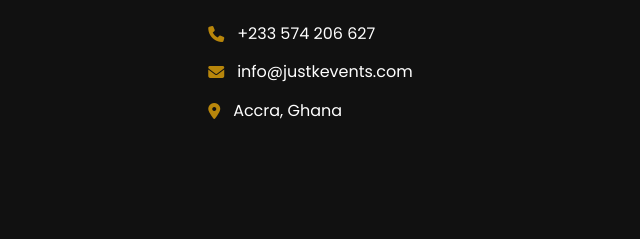
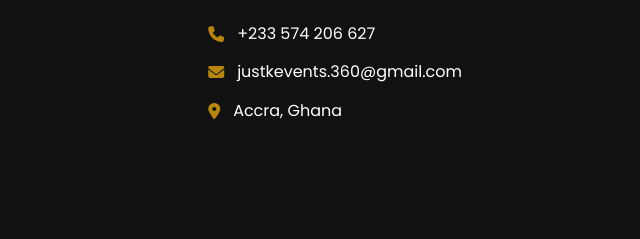
Before and after one commit to kntim-dev/Platinelle_Events, a plain HTML site: page index.html in a window 1280 px wide. Shown: the part 4311-4550 px from the top of the page, 640-1280 px from the left. Drawn offline with nearby package versions, Linux system fonts and the light colour scheme.

Commit message:
index.html

```diff
--- a/index.html
+++ b/index.html
@@ -332,7 +332,7 @@
         <div class="footer-contact">
           <h3>Contact Us</h3>
           <p><i class="fas fa-phone"></i> +233 574 206 627</p>
-          <p><i class="fas fa-envelope"></i> info@justkevents.com</p>
+          <p><i class="fas fa-envelope"></i>justkevents.360@gmail.com</p>
           <p><i class="fas fa-map-marker-alt"></i> Accra, Ghana</p>
         </div>
       </div>
```
